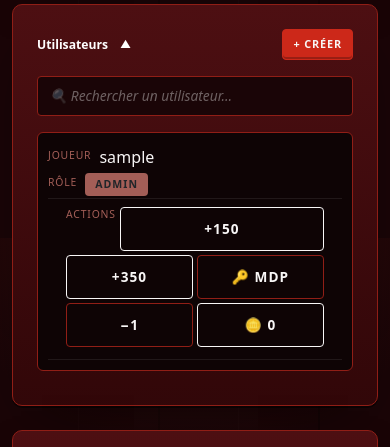
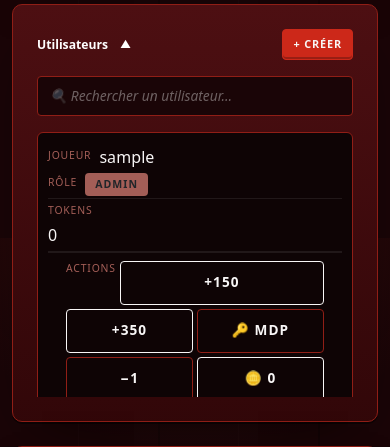
Before and after one commit to BigFoot3/casino-app, a Flask app: page /admin in a window 390 px wide. Shown: the part 606-1053 px from the top of the page. Run offline with Flask 3, Linux system fonts and the light colour scheme; the visitor is signed in with stand-in values (Sample User, id 1); data comes from the database, SQL or seed files in the repository; data that the repository does not hold is empty; parts of the project's set-up code (start-up, migrations or seed data) failed here and were passed over; some web fonts are replaced.

Commit message:
fix: tokens visibles mobile + refresh solde joueur auto via polling
- midnight-gala.css : retire nth-child(3) du display:none (Tokens visible
  sur mobile), ajoute padding:4px 0 sur td:nth-child(3) dans la carte
- admin/index.html : data-label="Tokens" sur td:nth-child(3)
- api.py session_status() : ajoute 'tokens' au payload pour les joueurs
  connectés (None pour les appelants non authentifiés)
- play.js pollStatus() : met à jour balanceEl depuis d.tokens à chaque
  tick (2s) — solde synchronisé automatiquement après action admin

Co-Authored-By: Claude Sonnet 4.6 <noreply@anthropic.com>

```diff
--- a/routes/api.py
+++ b/routes/api.py
@@ -150,13 +150,23 @@ def session_status():
                         'voter_count': voter_count,
                     }
 
+        # Token balance for the logged-in player (None for unauthenticated callers)
+        user_tokens = None
+        if 'user_id' in flask_session:
+            row = conn.execute(
+                'SELECT tokens FROM users WHERE id=?', (flask_session['user_id'],)
+            ).fetchone()
+            if row:
+                user_tokens = row['tokens']
+
         if not active:
             return jsonify({'status': 'waiting', 'time_remaining_seconds': 0,
                             'winning_number': None,
                             'mode': mode_val,
                             'auto_interval_seconds': int(cfg.get('auto_interval_seconds', 120)),
                             'app_mode': app_mode,
-                            'vote_session': vote_session})
+                            'vote_session': vote_session,
+                            'tokens': user_tokens})
 
         # Grace period: if active is 'waiting' but previous session closed < 12s ago,
         # report 'spinning' so the display page can run the wheel animation.
@@ -177,6 +187,7 @@ def session_status():
                         'auto_interval_seconds': active['auto_interval_seconds'],
                         'app_mode': app_mode,
                         'vote_session': vote_session,
+                        'tokens': user_tokens,
                     })
 
         time_remaining = 0
@@ -194,6 +205,7 @@ def session_status():
             'auto_interval_seconds': active['auto_interval_seconds'],
             'app_mode': app_mode,
             'vote_session': vote_session,
+            'tokens': user_tokens,
         })
 
 
--- a/static/css/midnight-gala.css
+++ b/static/css/midnight-gala.css
@@ -968,12 +968,15 @@ a:hover { color: var(--mg-ivory); }
    ============================================================================ */
 @media (max-width: 768px) {
 
-  /* Cache les colonnes non-essentielles sur mobile */
-  #users-table thead th:nth-child(3),
-  #users-table tbody td:nth-child(3),
+  /* Cache la colonne Ajouter tokens (input libre) sur mobile */
   #users-table thead th:nth-child(4),
   #users-table tbody td:nth-child(4) {
     display: none;
+  }
+
+  /* Colonne Tokens : espacement dans la carte */
+  #users-table tbody td:nth-child(3) {
+    padding: 4px 0;
   }
 
   /* Transforme chaque ligne en carte verticale */
--- a/static/js/play.js
+++ b/static/js/play.js
@@ -134,6 +134,11 @@ async function pollStatus() {
     const d = await r.json();
 
     const appMode = d.app_mode || 'roulette';
+
+    // Sync token balance from server (reflects admin additions within 2s)
+    if (d.tokens !== null && d.tokens !== undefined) {
+      balanceEl.textContent = d.tokens;
+    }
 
     if (lastKnownMode !== null && appMode !== lastKnownMode) {
       window.location.reload();
--- a/templates/admin/index.html
+++ b/templates/admin/index.html
@@ -155,7 +155,7 @@
             <td data-label="Joueur">{{ u['username'] }}</td>
             <td data-label="Rôle"><span class="badge {% if u['role'] == 'admin' %}bg-warning text-dark{% else %}bg-secondary{% endif %}">
               {{ u['role'] }}</span></td>
-            <td><span class="user-tokens" data-id="{{ u['id'] }}">{{ u['tokens'] }}</span></td>
+            <td data-label="Tokens"><span class="user-tokens" data-id="{{ u['id'] }}">{{ u['tokens'] }}</span></td>
             <td>
               <div class="input-group input-group-sm" style="max-width:180px">
                 <input type="number" class="form-control add-tokens-input" min="1"
```
Also changed, not shown: CLAUDE.md (+5 -2 lines).
